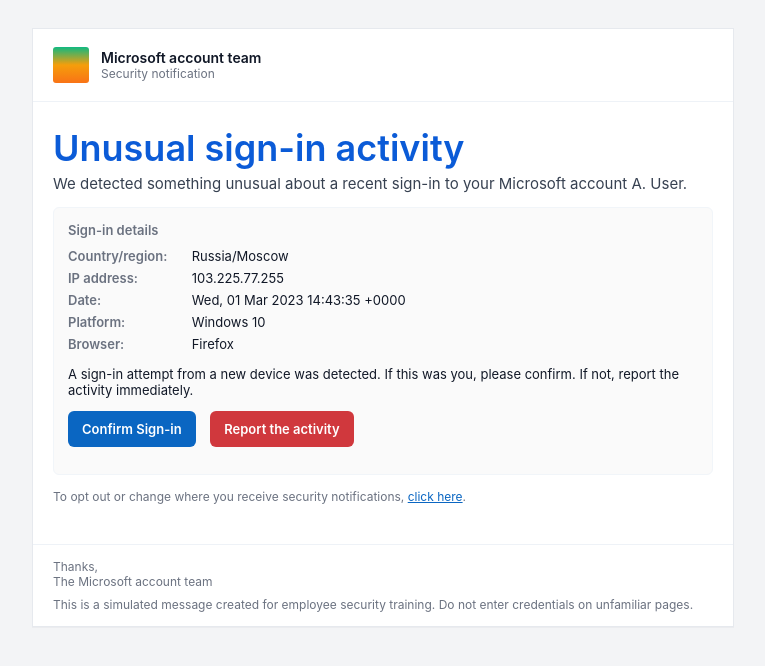
After one commit to Adeela565/ClickSafe, a Flask app: page /_preview_microsoft in a window 1280 px wide. The commit adds this page. Shown: the top 666 px of the page, without its empty margins (257-1022 px from the left). Run offline with Flask 3, Linux system fonts and the light colour scheme.

Commit message:
feat: integrated Microsoft-style phishing email template into send flow

```diff
--- a/app/routes.py
+++ b/app/routes.py
@@ -3,6 +3,7 @@
 from .models import Recipient, Campaign, Event
 from .emailer import send_email
 from datetime import datetime
+from flask import current_app
 
 bp = Blueprint("main", __name__)
 
@@ -32,28 +33,54 @@
 	base = request.url_root.rstrip("/")
 
 	for r in send_to:
-		# Tracking link
+		# per-recipient tracking/report urls
 		tracking_url = f"{base}/l/{campaign.id}/{r.id}"
-		# Report link
-		report_url = f"{base}/r/{campaign.id}/{r.id}"
+		report_url   = f"{base}/r/{campaign.id}/{r.id}"
 
-		if "[[TRACKING_URL]]" in html_body or "[[REPORT_URL]]" in html_body:
-			body_for_recipient = (
+		# select template name from form (default to microsoft_unusual_signin or your template)
+		template_name = request.form.get("email_template") or "microsoft_unusual_signin"
+
+		# Option A: try to render the Jinja email template (recommended)
+		try:
+			tmpl = current_app.jinja_env.get_template(f"email/{template_name}.html")
+
+			# optional realistic fields (you can randomize later)
+			date = datetime.utcnow().strftime("%a, %d %b %Y %H:%M:%S +0000")
+			country = "Unknown/Unknown"
+			platform = "Windows 10"
+			browser = "Chrome"
+
+			body_for_recipient = tmpl.render(
+			    tracking_url=tracking_url,
+			    report_url=report_url,
+			    recipient=r,
+			    campaign=campaign,
+			    date=date,
+			    country=country,
+			    platform=platform,
+			    browser=browser,
+			    ip="—"
+			)
+
+		except Exception:
+			# Fallback: replace placeholders in html_body or append links if template missing
+			if html_body and ("[[TRACKING_URL]]" in html_body or "[[REPORT_URL]]" in html_body):
+			    body_for_recipient = (
 				html_body
-					.replace("[[TRACKING_URL]]", tracking_url)
-					.replace("[[REPORT_URL]]", report_url)
-			)
-		else:
-			body_for_recipient = html_body + f"""
+				.replace("[[TRACKING_URL]]", tracking_url)
+				.replace("[[REPORT_URL]]", report_url)
+			    )
+			else:
+			    body_for_recipient = (html_body or "") + f"""
 		<p>
-			<a href="{tracking_url}" style="background:#2563eb;color:#fff;padding:.5rem .75rem;border-radius:.375rem;text-decoration:none;display:inline-block;margin-right:.5rem;">Cat Pics</a>
-			<a href="{report_url}" style="background:#ef4444;color:#fff;padding:.5rem .75rem;border-radius:.375rem;text-decoration:none;display:inline-block;">Report this email</a>
+			<a href="{tracking_url}" style="background:#2563eb;color:#fff;padding:.5rem .75rem;border-radius:.375rem;text-decoration:none;display:inline-block;margin-right:.5rem;">Open</a>
+			<a href="{report_url}"   style="background:#ef4444;color:#fff;padding:.5rem .75rem;border-radius:.375rem;text-decoration:none;display:inline-block;">Report this email</a>
 		</p>
 		"""
+
 		send_email(r.email, subject, body_for_recipient)
 		db.session.add(Event(campaign_id=campaign.id, recipient_id=r.id, event_type="delivered"))
 		sent_count += 1
-
 		# Record a basic 'delivered' event
 		send_email(r.email, subject, body_for_recipient)
 		db.session.add(Event(campaign_id=campaign.id, recipient_id=r.id, event_type="delivered"))
@@ -169,3 +196,20 @@
 	if not campaign or not recipient:
 		return abort(404)
 	return render_template("thankyou.html", title="Reported", campaign=campaign, recipient=recipient)
+
+@bp.route("/_preview_microsoft")
+def preview_microsoft():
+    tmpl = current_app.jinja_env.get_template("email/microsoft_unusual_signin.html")
+    sample = {
+        "name": "A. User"
+    }
+    return tmpl.render(
+        tracking_url="#track",
+        report_url="#report",
+        recipient={"name":"A. User"},
+        country="Russia/Moscow",
+        ip="103.225.77.255",
+        date="Wed, 01 Mar 2023 14:43:35 +0000",
+        platform="Windows 10",
+        browser="Firefox"
+    )
--- /dev/null
+++ b/app/templates/email/microsoft_unusual_signin.html
@@ -0,0 +1,73 @@
+<!doctype html>
+<html lang="en">
+<head>
+  <meta charset="utf-8" />
+  <title>Microsoft account unusual sign-in activity</title>
+  <meta name="viewport" content="width=device-width, initial-scale=1" />
+  <style>
+    /* Simple, self-contained styling for safe email rendering */
+    body { font-family: -apple-system, BlinkMacSystemFont, "Segoe UI", Roboto, "Helvetica Neue", Arial, sans-serif; color:#1f2937; margin:0; padding:0; background:#f3f4f6; }
+    .wrap { max-width:700px; margin:28px auto; background:#ffffff; border:1px solid #e6e9ee; box-shadow:0 1px 0 rgba(16,24,40,0.03); }
+    .header { padding:18px 20px; display:flex; align-items:center; gap:12px; border-bottom:1px solid #eef2f7; background:#ffffff; }
+    .logo { width:36px; height:36px; border-radius:3px; display:inline-block; }
+    .title { font-size:14px; color:#111827; font-weight:600; }
+    .hero { padding:28px 20px; }
+    .hero h1 { color:#0b5bd7; font-weight:600; font-size:36px; margin:0 0 8px 0; line-height:1; }
+    .lead { margin:0 0 14px 0; color:#374151; font-size:15px; }
+    .card { background:#fafafa; border-radius:6px; padding:14px; border:1px solid #f1f5f9; margin:14px 0; font-size:13px; color:#111827; }
+    .k { color:#6b7280; font-weight:600; display:inline-block; width:120px; }
+    .btn { display:inline-block; padding:10px 14px; border-radius:6px; color:#fff; text-decoration:none; font-weight:600; }
+    .btn-primary { background:#0a66c2; }
+    .btn-danger { background:#d0383d; }
+    .muted { color:#6b7280; font-size:12px; margin-top:12px; }
+    .footer { padding:14px 20px; font-size:12px; color:#6b7280; border-top:1px solid #eef2f7; background:#fff; }
+    @media only screen and (max-width:520px) {
+      .hero h1 { font-size:26px; }
+      .k { display:block; width:100%; margin-bottom:6px; }
+    }
+  </style>
+</head>
+<body>
+  <div class="wrap" role="article" aria-label="Unusual sign-in activity">
+    <div class="header">
+      <!-- Simple, non-branded color-square logo -->
+      <div class="logo" aria-hidden="true" style="background: linear-gradient(0deg,#f97316 0%,#f59e0b 50%, #10b981 100%);"></div>
+      <div>
+        <div class="title">Microsoft account team</div>
+        <div style="font-size:12px;color:#6b7280;">Security notification</div>
+      </div>
+    </div>
+
+    <div class="hero">
+      <h1>Unusual sign-in activity</h1>
+      <p class="lead">We detected something unusual about a recent sign-in to your Microsoft account {{ recipient.name if recipient and recipient.name else "" }}.</p>
+
+      <div class="card" role="region" aria-label="Sign-in details">
+        <div><span class="k">Sign-in details</span></div>
+        <div style="margin-top:10px;">
+          <div><span class="k">Country/region:</span> <span>{{ country or "Unknown" }}</span></div>
+          <div style="margin-top:6px;"><span class="k">IP address:</span> <span>{{ ip or "—" }}</span></div>
+          <div style="margin-top:6px;"><span class="k">Date:</span> <span>{{ date or "—" }}</span></div>
+          <div style="margin-top:6px;"><span class="k">Platform:</span> <span>{{ platform or "—" }}</span></div>
+          <div style="margin-top:6px;"><span class="k">Browser:</span> <span>{{ browser or "—" }}</span></div>
+        </div>
+
+        <p style="margin-top:14px;">A sign-in attempt from a new device was detected. If this was you, please confirm. If not, report the activity immediately.</p>
+
+        <p style="margin-top:10px;">
+          <a class="btn btn-primary" href="{{ tracking_url }}" rel="noopener noreferrer">Confirm Sign-in</a>
+          &nbsp;&nbsp;
+          <a class="btn btn-danger" href="{{ report_url }}" rel="noopener noreferrer">Report the activity</a>
+        </p>
+      </div>
+
+      <p class="muted">To opt out or change where you receive security notifications, <a href="#" style="color:#0a66c2;text-decoration:underline;">click here</a>.</p>
+    </div>
+
+    <div class="footer">
+      <div>Thanks,<br/>The Microsoft account team</div>
+      <div style="margin-top:8px;">This is a simulated message created for employee security training. Do not enter credentials on unfamiliar pages.</div>
+    </div>
+  </div>
+</body>
+</html>
```
Also changed, not shown: app/templates/send.html (+5 -6 lines).
